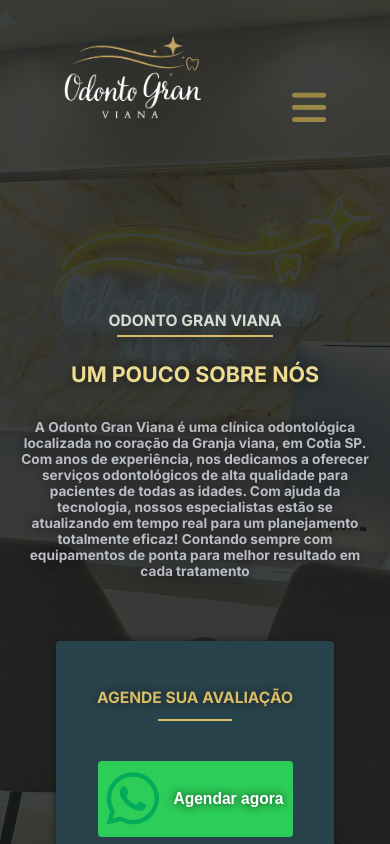
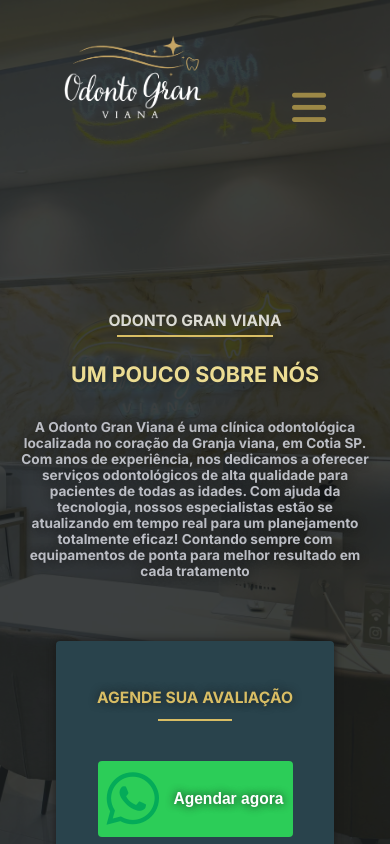
Before and after one commit to nnitiV/OdontoGranViana, a React (Vite) app: page / in a window 390 px wide. Shown: the top 844 px of the page. Built offline with nearby package versions, Linux system fonts and the light colour scheme; a web font is replaced by a local one.

Commit message:
Edited text

```diff
--- a/src/App.tsx
+++ b/src/App.tsx
@@ -9,13 +9,17 @@
 import WelcomeSection from "./components/welcome";
 import styles from "./index.module.css";
 import bgImg from "/office-horizontal.jpg";
+import bgImg2 from "/office.jpg";
 
 function App() {
 	return (
 		<>
 			<section
 				className={`${styles.blueBg} ${styles.bgImg}`}
-				style={{ backgroundImage: 'url("' + bgImg + '")' }}
+				style={{
+					backgroundImage:
+						'url("' + (window.innerWidth <= 928 ? bgImg2 : bgImg) + '")',
+				}}
 			>
 				<div className={styles.cover}>
 					<Header />
--- a/src/components/treatments/index.tsx
+++ b/src/components/treatments/index.tsx
@@ -34,7 +34,7 @@
 				" Com zero sensibilidade, efetuamos sessões de dessensibilizantes!!!  O clareamento remove manchas e realça a cor natural dos dentes, deixando seu sorriso mais branco e brilhante. Pode ser feito no consultório, em casa com supervisão ou de forma combinada. A opção ideal para um sorriso bonito de forma prática e segura!",
 		},
 		{
-			title: "Odontopediatria Afetiva",
+			title: "Implante dentário perfeito",
 			description:
 				"Volte a sorrir e mastigar com prazer e segurança com nossos implantes em porcelana, que são mais resistentes que o próprio dente!Nossa especialista renomada em implantodontia realizará o seu procedimento em vinte minutinhos sem dor e de forma totalmente segura!",
 		},
@@ -94,7 +94,7 @@
 						className={`${curr == 6 && styles.active}`}
 						onClick={() => setCurr(6)}
 					>
-						Odontopediatria
+						Implante dentário
 					</h3>
 				</div>
 				<div className={styles.treatmentExplanation}>
--- a/src/components/welcome/index.module.css
+++ b/src/components/welcome/index.module.css
@@ -42,6 +42,7 @@
     border: none;
     outline: none;
     margin-right: 1.5vw;
+    width: fit-content;
     height: 50vh;
     box-shadow: 0 0 8px rgb(0, 0, 0);
 }
--- a/src/components/welcome/index.tsx
+++ b/src/components/welcome/index.tsx
@@ -20,7 +20,7 @@
 				</p>
 			</div>
 			<div className={styles.video}>
-				<video controls playsInline autoPlay loop>
+				<video controls playsInline autoPlay loop width="fit-content">
 					<source src={video} type="video/mp4" />
 				</video>
 			</div>
```
